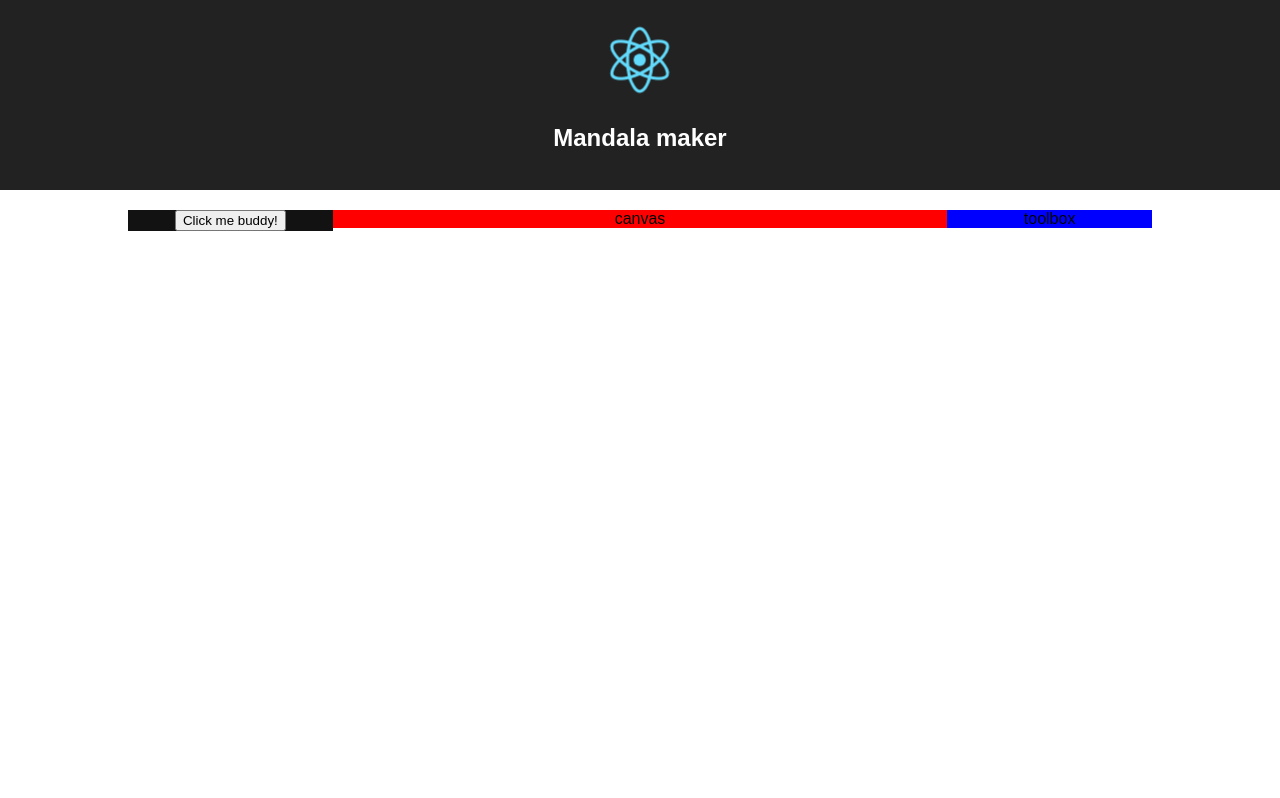
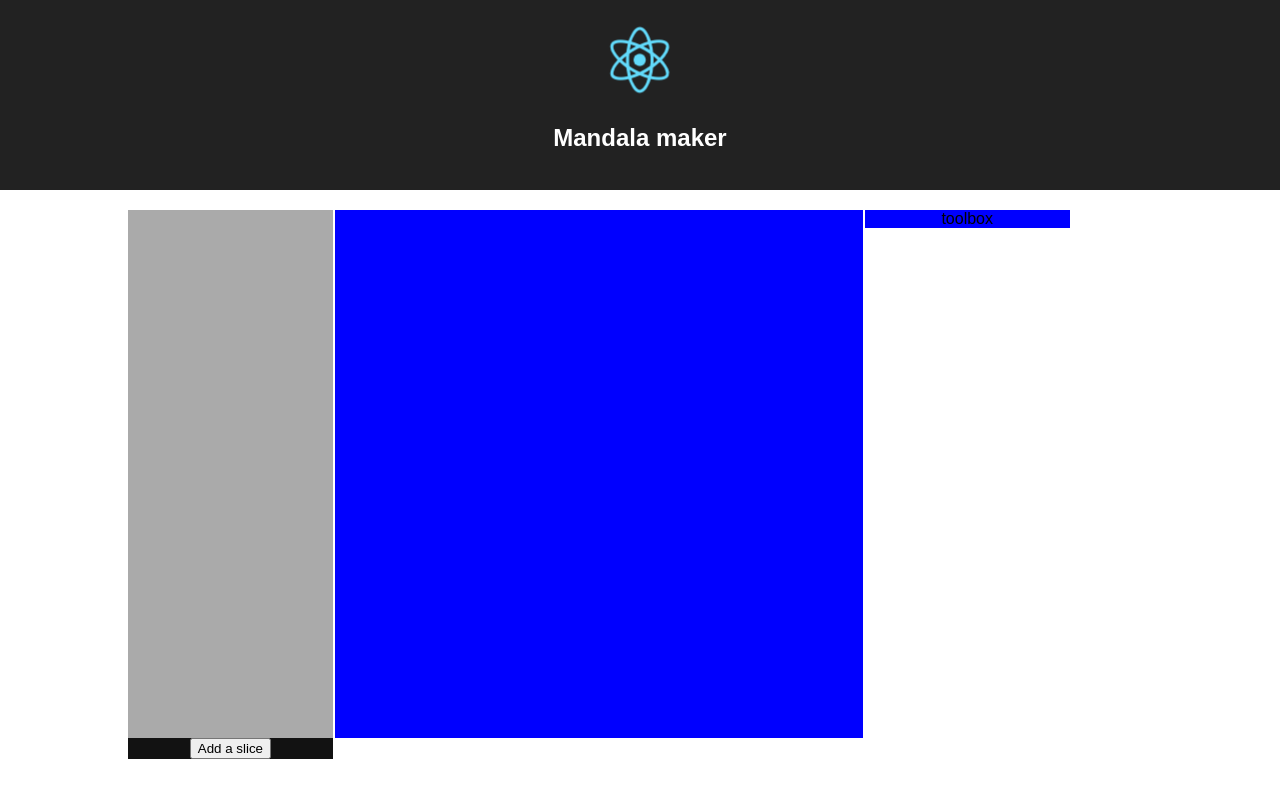
Before and after one commit to beaubborz/mandalamaker, a React (Create React App) app: page / in a window 1280 px wide. Built offline with nearby package versions, Linux system fonts and the light colour scheme.

Commit message:
Added Preview canvas component

```diff
--- a/src/App.css
+++ b/src/App.css
@@ -39,11 +39,19 @@
   float:left;
 }
 
-.canvas
+.sliceList>div
 {
-  width:60%;
-  display:inline-block;
-  background-color: red;
+height: 66vh;
+overflow-y: scroll;
+background-color: #AAAAAA;
+}
+
+canvas
+{
+  width: 66vh;
+  height: 66vh;
+  margin: 0px 2px 0px 2px;
+  float:left;
 }
 
 .toolbox
@@ -51,5 +59,5 @@
   width:20%;
   display:inline-block;
   background-color: blue;
-  float:right;
+  float:left;
 }
--- a/src/App.js
+++ b/src/App.js
@@ -3,6 +3,7 @@ import logo from './logo.svg';
 import './App.css';
 import Slice from './Components/Slice/Slice';
 import sliceModel from './Models/SliceModel';
+import Preview from './Components/Preview/Preview';
 
 class App extends Component {
   constructor() {
@@ -41,16 +42,16 @@ class App extends Component {
         </div>
 
         <div className="container">
-          <div className="sliceList col-3">
-            {this.state.slices.map((elem, idx) => {
-              return (<Slice key={elem.key} index={idx} sliceModel={elem} onDividerChanged={this.onDividerChanged.bind(this)} />);
-            })}
-            <button onClick={this.addSlice.bind(this)}>Click me buddy!</button>
+          <div className="sliceList">
+            <div>
+              {this.state.slices.map((elem, idx) => {
+                return (<Slice key={elem.key} index={idx} sliceModel={elem} onDividerChanged={this.onDividerChanged.bind(this)} />);
+              })}
+            </div>
+            <button onClick={this.addSlice.bind(this)}>Add a slice</button>
           </div>
-          <div className="canvas col-6">
-          canvas
-          </div>
-          <div className="toolbox col-3">
+          <Preview />
+          <div className="toolbox">
             toolbox
           </div>
         </div>
--- /dev/null
+++ b/src/Components/Preview/Preview.js
@@ -0,0 +1,23 @@
+import React, { Component } from 'react';
+
+class Preview extends Component {
+
+  componentDidMount() {
+      this.updateCanvas();
+  }
+
+  updateCanvas() {
+      const ctx = this.refs.canvas.getContext('2d');
+      ctx.fillStyle = 'blue';
+      ctx.fillRect(0,0, 1000, 1000);
+  }
+
+  render() {
+    return (
+      <canvas ref="canvas" width="1000" height="1000"></canvas>
+    );
+  }
+
+}
+
+export default Preview;
--- a/src/Components/Slice/Slice.css
+++ b/src/Components/Slice/Slice.css
@@ -2,20 +2,32 @@
  padding: 5px;
  border: 1px solid black;
  background: yellow;
+ text-align: left;
+ padding: 10px;
 }
 
-.slice button
-{
+.slice h3 {
+ margin-top: 0;
+}
+
+.slice button {
 width: 25px;
 height: 25px;
+margin: 3px;
 }
 
-.showhide.shown
-{
+.slice .buttons {
+  margin-top: 10px;
+}
+
+.showhide.shown {
 background-image: url("../../../public/showhide.png");
 }
 
-.showhide.hidden
-{
+.showhide.hidden {
 background-image: url("../../../public/showhide_hide.png");
 }
+
+.divider {
+  width: 30px;
+}
--- a/src/Components/Slice/Slice.js
+++ b/src/Components/Slice/Slice.js
@@ -2,24 +2,24 @@ import React, { Component } from 'react';
 import './Slice.css'
 
 class Slice extends Component {
-  constructor() {
-    super();
-    this.state = {
-
-    };
-  }
 
   onDividerChanged(event) {
     this.props.onDividerChanged(this.props.index, event.target.value);
   }
 
   render() {
-  //  debugger
     return (
       <div className="slice">
         <h3>Slice {this.props.index + 1}</h3>
-        <div><span>Divider: </span><input type="number" defaultValue={this.props.sliceModel.divider} onChange={this.onDividerChanged.bind(this)} /></div>
-        <div><button className="showhide shown" /><button className="edit" /><button className="remove" /></div>
+        <div>
+          <span>Divider: </span>
+          <input type="number" className="divider" defaultValue={this.props.sliceModel.divider} onChange={this.onDividerChanged.bind(this)} />
+        </div>
+        <div className='buttons'>
+          <button className="showhide shown" />
+          <button className="edit" />
+          <button className="remove" />
+        </div>
       </div>
     );
   }
```
